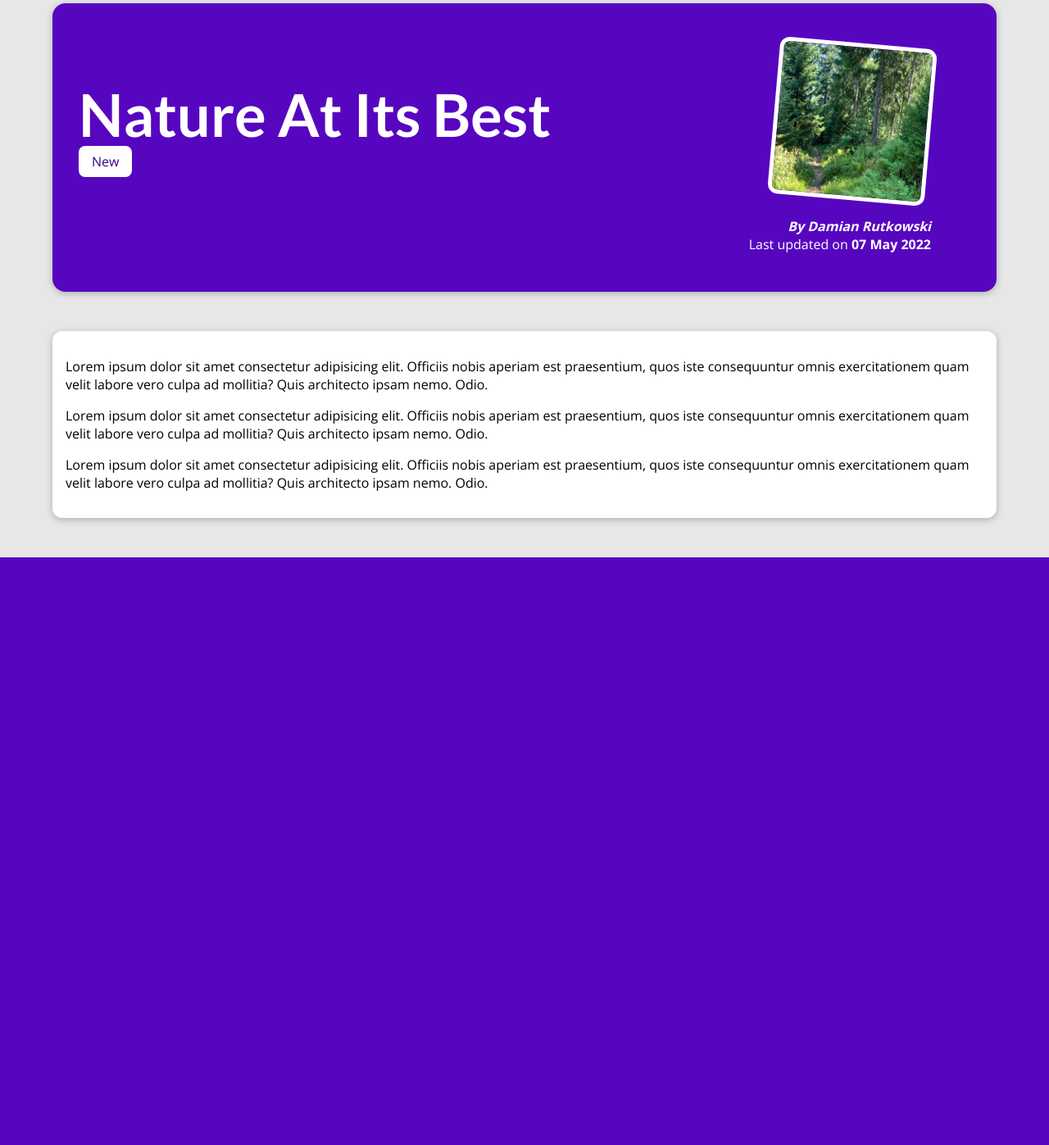
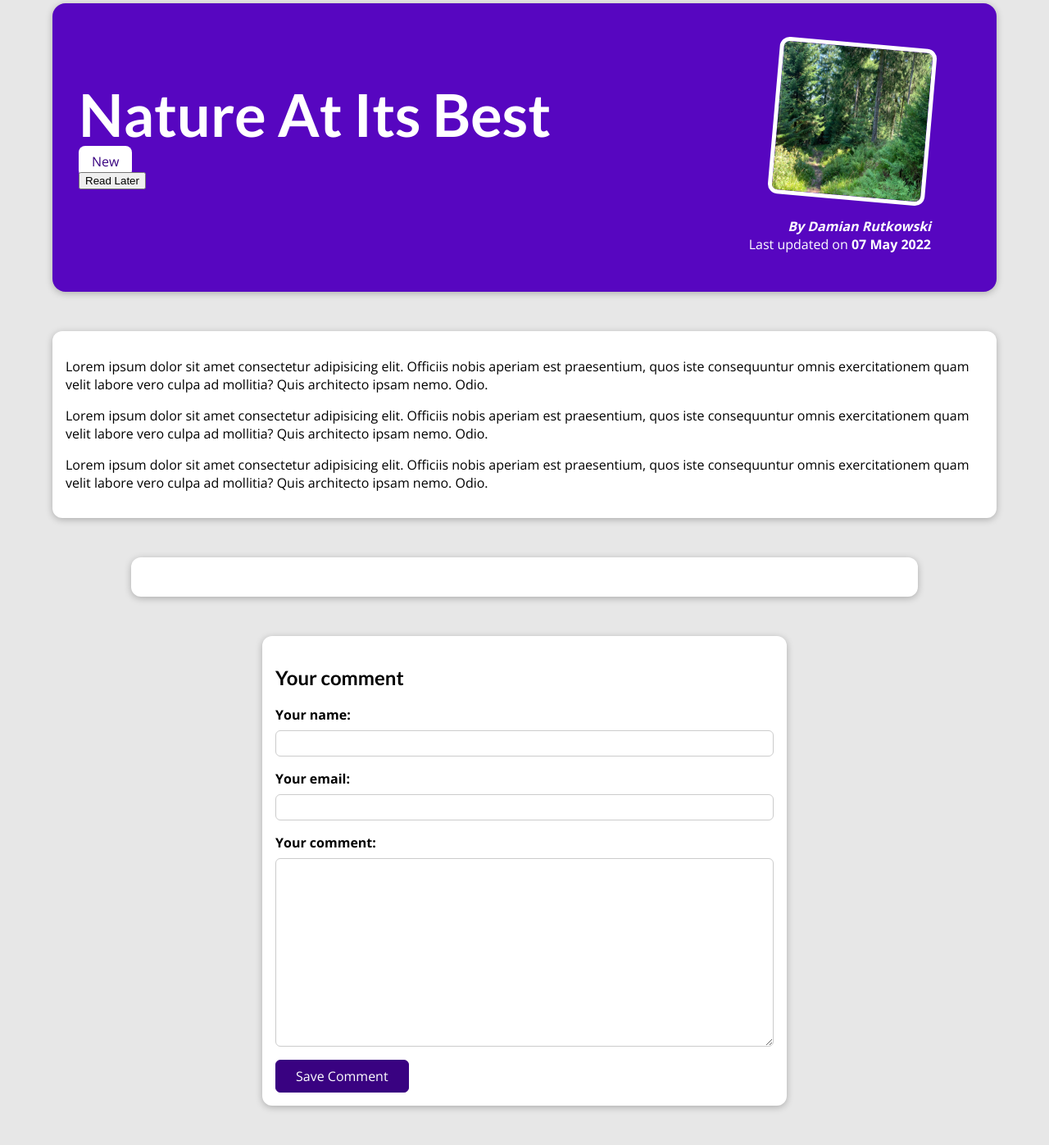
Before and after one commit to drutkoowski/blog-django, a Django app: a page that uses blog/templates/blog/post-detail.html in a window 1280 px wide. Shown: the part 124-1521 px from the top of the page at 82% size. Before the commit the page ends 804 px from the top, so only its background shows below. Run offline with Django 4.2, Linux system fonts and the light colour scheme; data comes from the database, SQL or seed files in the repository; both versions use the stored data as it was after the commit.

Commit message:
adding new class based views and fixing existing ones, adding display modifications in admin page

```diff
--- a/blog/admin.py
+++ b/blog/admin.py
@@ -1,5 +1,5 @@
 from django.contrib import admin
-from .models import Post, Author, Tag
+from .models import Post, Author, Tag, Comment
 
 
 # Register your models here.
@@ -8,7 +8,10 @@ class PostAdmin(admin.ModelAdmin):
     list_filter = ("author", "date", "tags")
     list_display = ("title", "author", "date")
 
+class CommentAdmin(admin.ModelAdmin):
+    list_display = ("user_name", "post")
 
 admin.site.register(Post, PostAdmin)
 admin.site.register(Author)
 admin.site.register(Tag)
+admin.site.register(Comment, CommentAdmin)
--- /dev/null
+++ b/blog/forms.py
@@ -0,0 +1,11 @@
+from django import forms
+from .models import Comment
+class CommentForm(forms.ModelForm):
+    class Meta:
+        model = Comment
+        exclude = ["post"]
+        labels = {
+            "user_name": "Your name",
+            "user_email": "Your email",
+            "text": "Your comment",
+        }
--- a/blog/models.py
+++ b/blog/models.py
@@ -22,15 +22,6 @@ class Tag(models.Model):
     def __str__(self):
         return self.caption
 
-#
-# class User(models.Model):
-#     name = models.CharField(max_length=40)
-#
-#
-# class Comment(models.Model):
-#     content = models.CharField(max_length=40)
-#     user_name = models.ManyToManyField(User)
-
 
 class Post(models.Model):
     title = models.CharField(max_length=150)
@@ -41,4 +32,13 @@ class Post(models.Model):
     content = models.TextField(validators=[MinLengthValidator(10)])
     author = models.ForeignKey(Author, on_delete=models.SET_NULL, related_name="posts", null=True)
     tags = models.ManyToManyField(Tag)
-    # comment = models.ForeignKey(Comment, on_delete=models.CASCADE)
+
+    def __str__(self):
+        return self.title
+
+
+class Comment(models.Model):
+    user_name = models.CharField(max_length=120)
+    user_email = models.EmailField()
+    text = models.TextField(max_length=400)
+    post = models.ForeignKey(Post, on_delete=models.CASCADE, related_name="comments")
--- a/blog/static/blog/post-detail.css
+++ b/blog/static/blog/post-detail.css
@@ -73,3 +73,118 @@ main {
   padding: 0.5rem 1rem;
   border-radius: 8px;
 }
+
+.form-control {
+  margin-bottom: 1rem;
+}
+
+.form-control label {
+  font-weight: bold;
+  margin-bottom: 0.5rem;
+  display: block;
+}
+
+#comment-form {
+  margin: 3rem auto;
+  width: 90%;
+  max-width: 40rem;
+  border-radius: 12px;
+  background-color: white;
+  box-shadow: 0 2px 8px rgba(0, 0, 0, 0.25);
+  padding: 1rem;
+}
+
+#comment-form button {
+  font: inherit;
+  background-color: #390281;
+  color: white;
+  border: 1px solid #390281;
+  padding: 0.5rem 1.5rem;
+  border-radius: 6px;
+  cursor: pointer;
+}
+
+#comment-form button:hover,
+#comment-form button:active
+{
+  background-color: #4f0ba7;
+  border-color: #4f0ba7;
+}
+
+.form-control input,
+.form-control textarea{
+  display: block;
+  width: 100%;
+  font: inherit;
+  padding: 0.25rem;
+  border-radius: 6px;
+  border: 1px solid #ccc
+}
+
+.errorlist{
+  list-style: none;
+  margin: 0.5rem 0;
+  padding: 0;
+  color: #d6000b;
+
+
+}
+
+.invalid label {
+  color: #d6000b;
+}
+
+.invalid input,
+.invalid textarea {
+  border-color: #d6000b;
+  background-color: #ffe6e7;
+}
+
+#alert {
+  margin: 8rem auto 3rem auto;
+  border: 1px solid #d6000b;
+  background-color: #ffe6e7;
+  padding: 1rem;
+  width: 90%;
+  max-width: 40rem;
+}
+
+#alert a {
+  text-decoration: none;
+  border: 1px solid #d6000b;
+  background-color: #d6000b;
+  color:white;
+  padding: 0.25rem 1.5rem;
+  border-radius: 6px;
+}
+
+#comments {
+  margin: 3rem auto;
+  width: 90%;
+  max-width: 60rem;
+  border-radius: 12px;
+  background-color: white;
+  box-shadow: 0 2px 8px rgba(0, 0, 0, 0.25);
+  padding: 1rem 2rem;
+}
+
+#comment ul {
+  list-style: none;
+  margin: 0;
+  padding: 0;
+}
+
+#comment li{
+  margin-bottom: 1rem;
+  border-bottom: 2px solid #ccc;
+
+}
+
+#comments li:last-of-type
+{
+  border-bottom: none;
+}
+
+#comments h2 {
+  color: #464646
+}
--- a/blog/templates/blog/post-detail.html
+++ b/blog/templates/blog/post-detail.html
@@ -15,6 +15,9 @@
                 <span class="tag">{{ tag.caption }}</span>
             {% endfor %}
         </div>
+        <div>
+            <button>Read Later</button>
+        </div>
         <article>
             <img src="{{ post.image_field.url }}" alt="{{ post.title }}">
             <address>By <a href="mailto:{{ post.author.email_address }}">{{ post.author|title}}</a></address>
@@ -23,8 +26,45 @@
             </div>
         </article>
     </section>
+    {% if comment_form.errors %}
+        <div id="alert">
+            <h2>Saving the comment failed!</h2>
+            <p>Please check the comment form below the post and fix your errors.</p>
+            <a href="#comment-form">Fix</a>
+        </div>
+    {% endif %}
 
     <main>
        {{ post.content|linebreaks }}
     </main>
+
+    <section id="comments">
+        <ul>
+            {% for comment in comments %}
+                <li>
+                    <h2>
+                        {{ comment.user_name }}
+                        <p>{{ comment.text|linebreaks }}</p>
+                    </h2>
+                </li>
+            {% endfor %}
+        </ul>
+    </section>
+
+    <section id="comment-form" >
+        <h2>Your comment</h2>
+        <form action="{% url "post-detail-page" post.slug %}" method="post">
+         {% csrf_token %}
+            {% for form_field in comment_form %}
+            <div class="form-control {% if form_field.errors %}invalid{% endif %}">
+                {{ form_field.label_tag }}
+                {{ form_field }}
+                {{ form_field.errors }}
+            </div>
+            {% endfor %}
+          <button>Save Comment</button>
+        </form>
+    </section>
+
+
 {% endblock %}
--- a/blog/urls.py
+++ b/blog/urls.py
@@ -3,8 +3,8 @@ from . import views
 from django.conf.urls.static import static
 from django.conf import settings
 urlpatterns = [
-    path("", views.starting_page, name="starting-page"),
-    path("posts", views.posts, name="posts-page"),
-    path("posts/<slug:slug>", views.post_detail, name="post-detail-page")
+    path("", views.StartingPageView.as_view(), name="starting-page"),
+    path("posts", views.AllPostView.as_view(), name="posts-page"),
+    path("posts/<slug:slug>", views.PostDetailView.as_view(), name="post-detail-page")
 
 ] + static(settings.MEDIA_URL, document_root=settings.MEDIA_ROOT)
--- a/blog/views.py
+++ b/blog/views.py
@@ -1,29 +1,93 @@
-from django.http import Http404, HttpResponseNotFound, HttpResponseRedirect
 from django.shortcuts import render, get_object_or_404
-from datetime import date
+from django.http import HttpResponseRedirect
 from .models import Post
+from django.urls import reverse
+from django.views.generic import ListView
+from .forms import CommentForm
+from django.views import View
 
 
 # Create your views here.
 
 
-def starting_page(request):
-    latest_posts = Post.objects.all().order_by("-date")[:3]
-    return render(request, "blog/index.html", {
-        "posts": latest_posts,
-    })
+# class StartingPageView(ListView):
+#     template_name = "blog/index.html"
+#     model = Post
+#     ordering = ["-date"]
+#     context_object_name = "posts"
+#
+#     def get_queryset(self):
+#         queryset = super().get_queryset()
+#         data = queryset[:3]
+#         return data
+#
+# class AllPostView(ListView):
+#     template_name = "blog/all-posts.html"
+#     model = Post
+#
+#
+# def posts(request):
+#     all_posts = Post.objects.all().order_by("-date")
+#     return render(request, "blog/all-posts.html", {
+#         "all_posts": all_posts
+#     })
+#
+#
+# def post_detail(request, slug):
+#     identified_post = get_object_or_404(Post, slug=slug)
+#     return render(request, "blog/post-detail.html", {
+#         "post": identified_post,
+#         "post_tags": identified_post.tags.all(),
+#     })
+
+class StartingPageView(ListView):
+    template_name = "blog/index.html"
+    model = Post
+    ordering = ["-date"]
+    context_object_name = "posts"
+
+    def get_queryset(self):
+        queryset = super().get_queryset()
+        data = queryset[:3]
+        return data
 
 
-def posts(request):
-    all_posts = Post.objects.all().order_by("-date")
-    return render(request, "blog/all-posts.html", {
-        "all_posts": all_posts
-    })
+class AllPostView(ListView):
+    template_name = "blog/all-posts.html"
+    model = Post
+    context_object_name = "all_posts"
+    ordering = ["-date"]
 
 
-def post_detail(request, slug):
-    identified_post = get_object_or_404(Post, slug=slug)
-    return render(request, "blog/post-detail.html", {
-        "post": identified_post,
-        "post_tags": identified_post.tags.all(),
-    })
+class PostDetailView(View):
+
+    def get(self, request, slug):
+        post = Post.objects.get(slug=slug)
+        return render(request, "blog/post-detail.html", context={
+            "post": post,
+            "post_tags": post.tags.all(),
+            "comment_form": CommentForm(),
+            "comments": post.comments.all().order_by("-id"),
+        })
+
+    def post(self, request, slug):
+        comment_form = CommentForm(request.POST)
+        post = Post.objects.get(slug=slug)
+
+        if comment_form.is_valid():
+            comment = comment_form.save(commit=False)
+            comment.post = post
+            comment.save()
+            return HttpResponseRedirect(reverse("post-detail-page", args=[slug]))
+        else:
+            return render(request, "blog/post-detail.html", context={
+                "post": post,
+                "post_tags": post.tags.all(),
+                "comment_form": CommentForm(),
+                "comments": post.comments.all().order_by("-id"),
+            })
+    # def get_context_data(self, **kwargs):
+    #     context = super().get_context_data()
+    #     context["post_tags"] = self.object.tags.all()
+    #     context["comment_form"] = CommentForm()
+    #     return context
```
Also changed, not shown: db.sqlite3.
